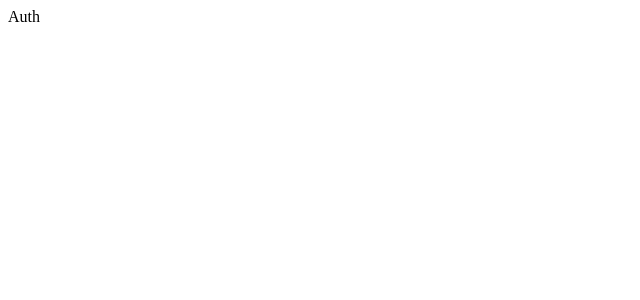
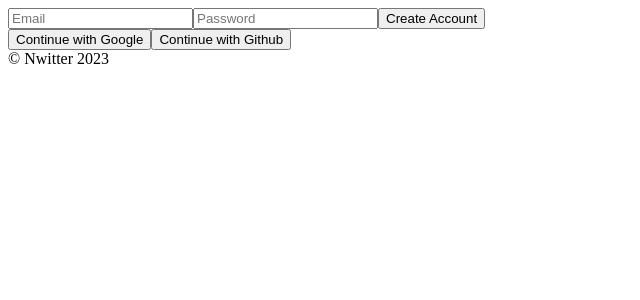
Before and after one commit to YoungjunDev/nwiter, a React (Create React App) app: page / in a window 1280 px wide. Shown: the top 300 px of the page, without its empty margins (0-640 px from the left). Built offline with nearby package versions, Linux system fonts and the light colour scheme.

Commit message:
04 firebase 기능을 이용한 LogIn 기능

```diff
--- /dev/null
+++ b/jsconfig.json
@@ -0,0 +1,6 @@
+{
+  "compilerOptions": {
+    "baseUrl": "src"
+  },
+  "include": ["src"]
+}
--- a/src/components/App.js
+++ b/src/components/App.js
@@ -1,9 +1,15 @@
-import React from "react";
-import AppRouter from "./Router";
+import React, {useState} from "react";
+import AppRouter from "components/Router";
+import { auth } from "fbase";
 
 function App() {
+  // console.log(auth.currentUser);
+  const [isLoggedIn, setIsLoggedIn] = useState(auth.currentUser);
   return (
-    <AppRouter />
+      <>
+        <AppRouter isLoggedIn={isLoggedIn} />
+        <footer>&copy; Nwitter {new Date().getFullYear()}</footer>
+      </>
   );
 }
 
--- a/src/components/Router.js
+++ b/src/components/Router.js
@@ -1,12 +1,11 @@
-import React, {useState} from "react";
+import React from "react";
 import { HashRouter as Router, Route, Switch } from "react-router-dom";
 import Auth from "../routes/Auth";
 import Home from "../routes/Home";
 
 // <></> Fragment :  <div>또는 <span>등에 넣기 싫을 때, 부모요소가 없고, 많은 요소들을 render할 떄 사용
 // switch =  V6 이후 Routes
-const AppRouter = () => {
-    const [isLoggedIn, setIsLoggedIn] = useState(false);
+const AppRouter = ({ isLoggedIn }) => {
     return(
         <Router>
             <Switch>
--- a/src/firebase.js
+++ b/src/fbase.js
@@ -1,4 +1,5 @@
-import firebase from "firebase/app";
+import { initializeApp } from "firebase/app";
+import { getAuth, signInWithEmailAndPassword, createUserWithEmailAndPassword } from "firebase/auth";
 
 // Your web app's Firebase configuration
 const firebaseConfig = {
@@ -11,4 +12,5 @@
 };
 
 // Initialize Firebase
-export default firebase.initializeApp(firebaseConfig);
+initializeApp(firebaseConfig);
+export const auth = getAuth();
--- a/src/routes/Auth.js
+++ b/src/routes/Auth.js
@@ -1,5 +1,53 @@
-import React from "react";
+import React, {useState} from "react";
+import {getAuth,createUserWithEmailAndPassword, signInWithEmailAndPassword} from "firebase/auth";
 
 // Automatic import 방식
-const Auth = () => <span>Auth</span>;
+const Auth = () => {
+    const [email, setEmail] = useState("");
+    const [password, setPassword] = useState("");
+    const [newAccount, setNewAccount] = useState(true);
+    const onChange = (event) => {
+        // console.log(event.target.name);
+        // event로 부터 target으로 지정한 name과 value 가져오기
+        const {target: {name, value}} = event;
+        // console.log(value);
+        if (name === "email") {
+            setEmail(value);
+        } else if (name === "password") {
+            setPassword(value);
+        }
+    }
+    const onSubmit = async (event) => {
+        // 기본 새로고침(refresh) 행위를 생략
+        event.preventDefault();
+        try {
+            let data;
+            const auth = getAuth();
+            if (newAccount) {
+                // create account
+                data = await createUserWithEmailAndPassword(auth, email, password);
+            } else {
+                // log in
+                data = await signInWithEmailAndPassword(auth, email,password);
+            }
+            console.log(data);
+        } catch (error) {
+            console.log(error);
+        }
+    }
+    return (
+        <div>
+            <form onSubmit={onSubmit}>
+                <input name={"email"} type={"text"} placeholder={"Email"} required value={email} onChange={onChange} />
+                <input name={"password"} type={"password"} placeholder={"Password"} required value={password} onChange={onChange} />
+                <input type={"submit"} value={ newAccount ? "Create Account" : "Log In" } />
+            </form>
+            <div>
+                <button>Continue with Google</button>
+                <button>Continue with Github</button>
+            </div>
+        </div>
+    );
+}
+
     export default Auth;
```
